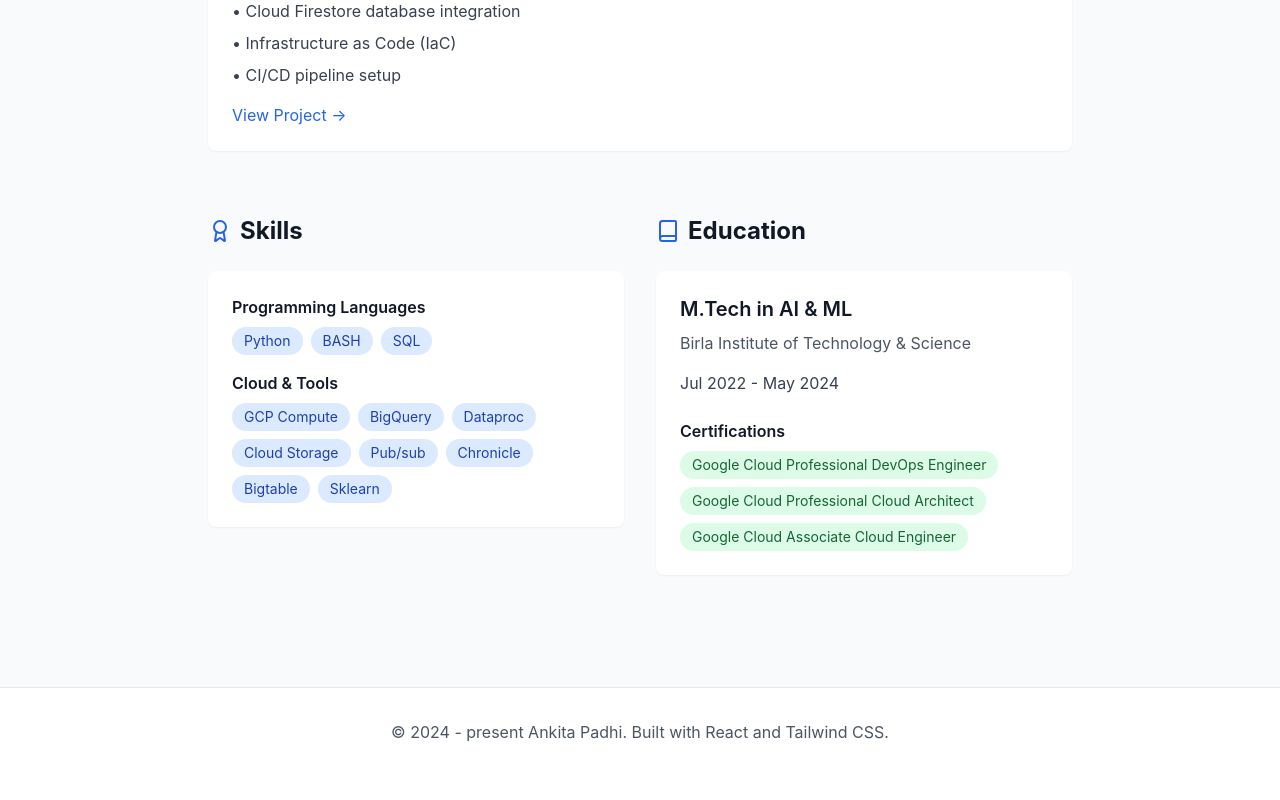
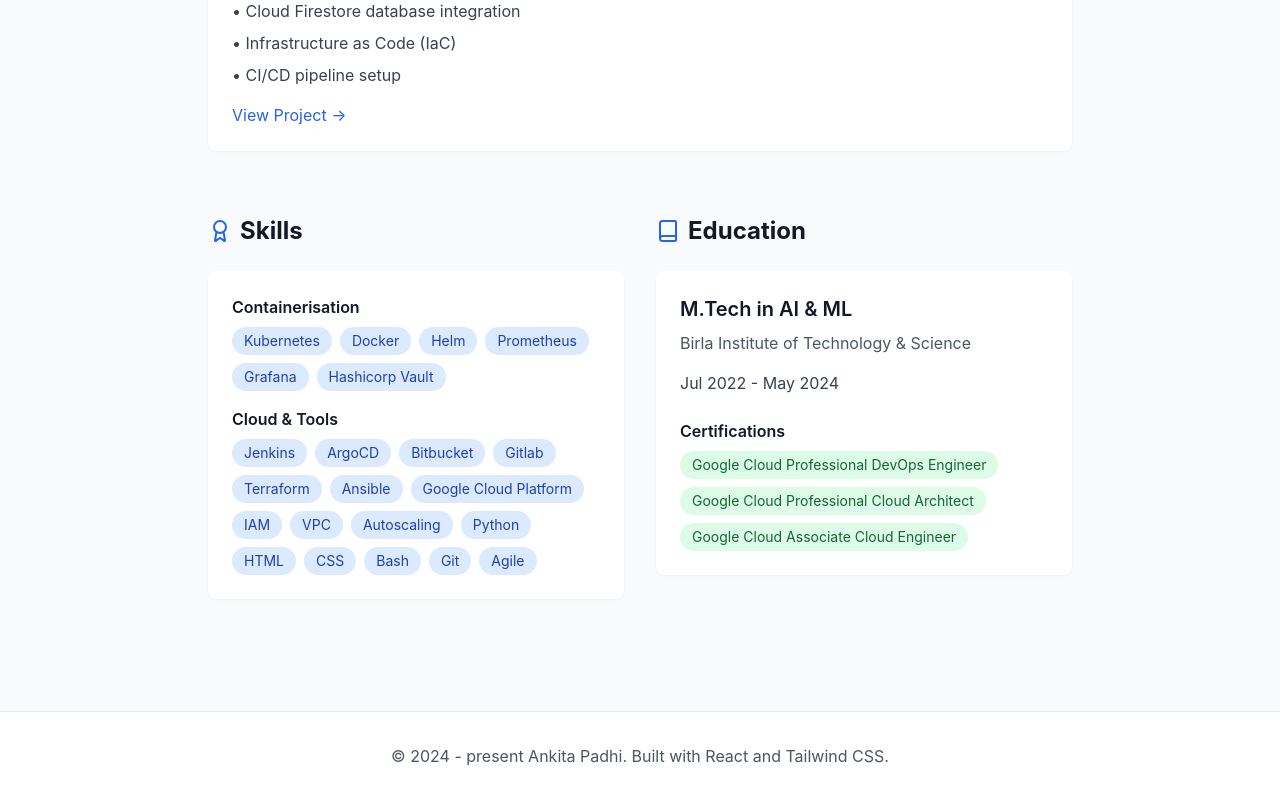
Before and after one commit to Padhi98/myportfolio, a React (Vite) app: page / in a window 1280 px wide. Shown: the part 1213-2013 px from the top of the page. Before the commit the page ends 1989 px from the top, so only its background shows below. Built offline with nearby package versions, Linux system fonts and the light colour scheme.

Commit message:
Update Portfolio.jsx
Updated skills

```diff
--- a/src/components/Portfolio.jsx
+++ b/src/components/Portfolio.jsx
@@ -129,10 +129,10 @@ const Portfolio = () => {
             <div className={`${isDarkMode ? 'bg-gray-800' : 'bg-white'} rounded-lg shadow-sm p-6`}>
               <div className="mb-4">
                 <h3 className={`font-semibold mb-2 ${isDarkMode ? 'text-white' : 'text-gray-900'}`}>
-                  Programming Languages
+                  Containerisation
                 </h3>
                 <div className="flex flex-wrap gap-2">
-                  {['Python', 'BASH', 'SQL'].map(skill => (
+                  {['Kubernetes', 'Docker', 'Helm', 'Prometheus', 'Grafana', 'Hashicorp Vault'].map(skill => (
                     <span key={skill} className={`px-3 py-1 rounded-full text-sm ${
                       isDarkMode ? 'bg-blue-900 text-blue-200' : 'bg-blue-100 text-blue-800'
                     }`}>
@@ -148,14 +148,22 @@ const Portfolio = () => {
                 </h3>
                 <div className="flex flex-wrap gap-2">
                   {[
-                    'GCP Compute',
-                    'BigQuery',
-                    'Dataproc',
-                    'Cloud Storage',
-                    'Pub/sub',
-                    'Chronicle',
-                    'Bigtable',
-                    'Sklearn'
+                    'Jenkins',
+                    'ArgoCD',
+                    'Bitbucket',
+                    'Gitlab',
+                    'Terraform',
+                    'Ansible',
+                    'Google Cloud Platform',
+                    'IAM',
+                    'VPC',
+                    'Autoscaling',
+                    'Python',
+                    'HTML',
+                    'CSS',
+                    'Bash',
+                    'Git',
+                    'Agile'
                   ].map(skill => (
                     <span key={skill} className={`px-3 py-1 rounded-full text-sm ${
                       isDarkMode ? 'bg-blue-900 text-blue-200' : 'bg-blue-100 text-blue-800'
```
